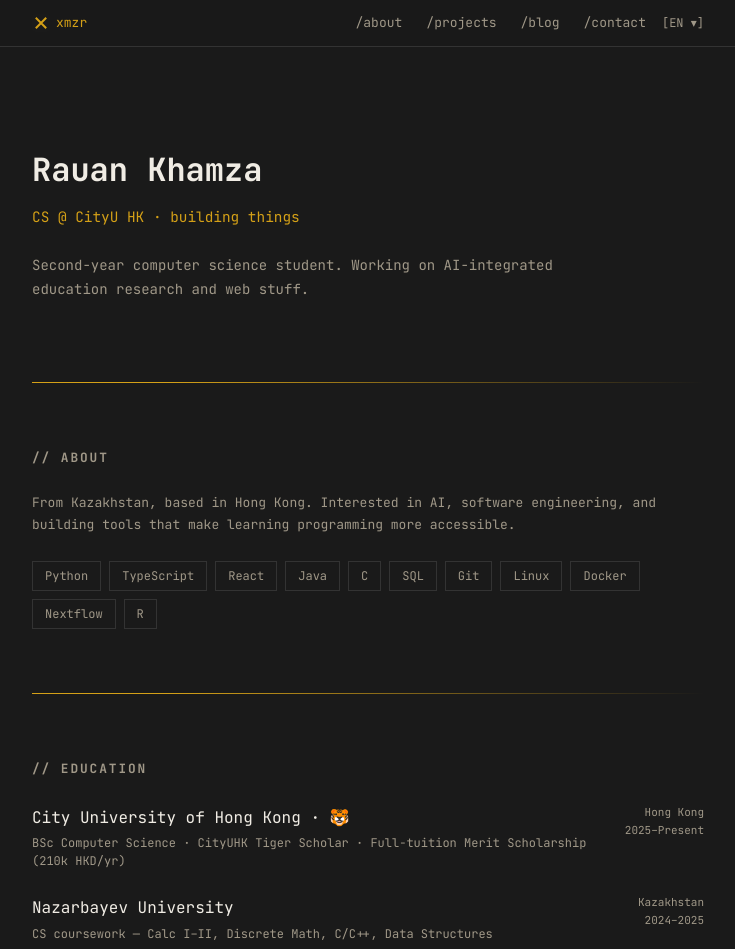
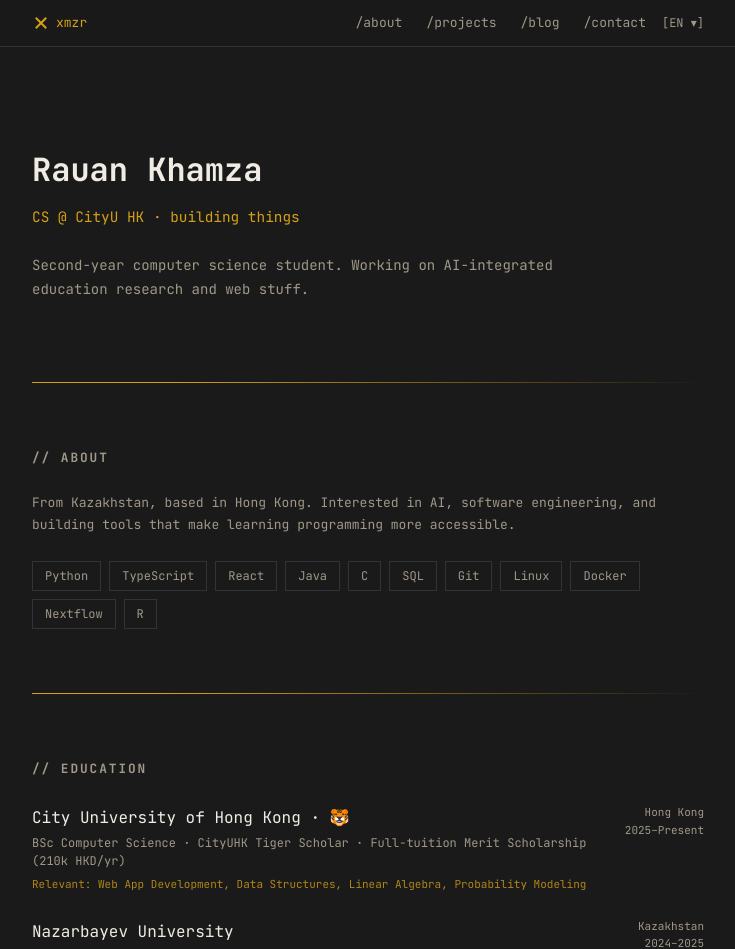
Before and after one commit to xamzar/portfolio, a React (Vite) app: page / in a window 1280 px wide. Shown: the top 949 px of the page, without its empty margins (272-1007 px from the left). Built offline with nearby package versions, Linux system fonts and the light colour scheme.

Commit message:
feat: relevant coursework line under CityU education

```diff
--- a/src/components.css
+++ b/src/components.css
@@ -107,6 +107,13 @@
   font-size: 12px;
   color: var(--text-secondary);
   line-height: 1.5;
+}
+
+.edu-coursework {
+  font-size: 11px;
+  color: var(--accent-primary);
+  margin-top: 0.3rem;
+  opacity: 0.8;
 }
 
 .edu-meta {
--- a/src/i18n/en.json
+++ b/src/i18n/en.json
@@ -29,6 +29,7 @@
     "cityu": {
       "school": "City University of Hong Kong",
       "degree": "BSc Computer Science · CityUHK Tiger Scholar · Full-tuition Merit Scholarship (210k HKD/yr)",
+      "coursework": "Relevant: Web App Development, Data Structures, Linear Algebra, Probability Modeling",
       "location": "Hong Kong",
       "dates": "2025–Present"
     },
--- a/src/i18n/kk.json
+++ b/src/i18n/kk.json
@@ -29,6 +29,7 @@
     "cityu": {
       "school": "Гонконг Қалалық Университеті",
       "degree": "Компьютер ғылымдары бакалавры · CityUHK Tiger Scholar · Толық оқу ақысы стипендиясы (210k HKD/жыл)",
+      "coursework": "Тиісті: веб-қосымшалар, деректер құрылымы, сызықтық алгебра, ықтималдық модельдеу",
       "location": "Гонконг",
       "dates": "2025–Қазіргі"
     },
--- a/src/i18n/ru.json
+++ b/src/i18n/ru.json
@@ -29,6 +29,7 @@
     "cityu": {
       "school": "Городской университет Гонконга",
       "degree": "Бакалавр компьютерных наук · CityUHK Tiger Scholar · Полная стипендия за заслуги (210k HKD/год)",
+      "coursework": "Релевантные: веб-разработка, структуры данных, линейная алгебра, вероятностное моделирование",
       "location": "Гонконг",
       "dates": "2025–н.в."
     },
--- a/src/i18n/zh.json
+++ b/src/i18n/zh.json
@@ -29,6 +29,7 @@
     "cityu": {
       "school": "香港城市大學",
       "degree": "计算机科学学士 · CityUHK Tiger Scholar · 全额奖学金 (21万港币/年)",
+      "coursework": "相关课程: Web应用开发, 数据结构, 线性代数, 概率建模",
       "location": "香港",
       "dates": "2025–至今"
     },
--- a/src/pages/Home.tsx
+++ b/src/pages/Home.tsx
@@ -48,6 +48,7 @@ export default function Home() {
             <div>
               <div className="edu-school">{t('edu.cityu.school')} · 🐯</div>
               <div className="edu-degree">{t('edu.cityu.degree')}</div>
+              <div className="edu-coursework">{t('edu.cityu.coursework')}</div>
             </div>
             <div className="edu-meta">
               <span>{t('edu.cityu.location')}</span>
```
